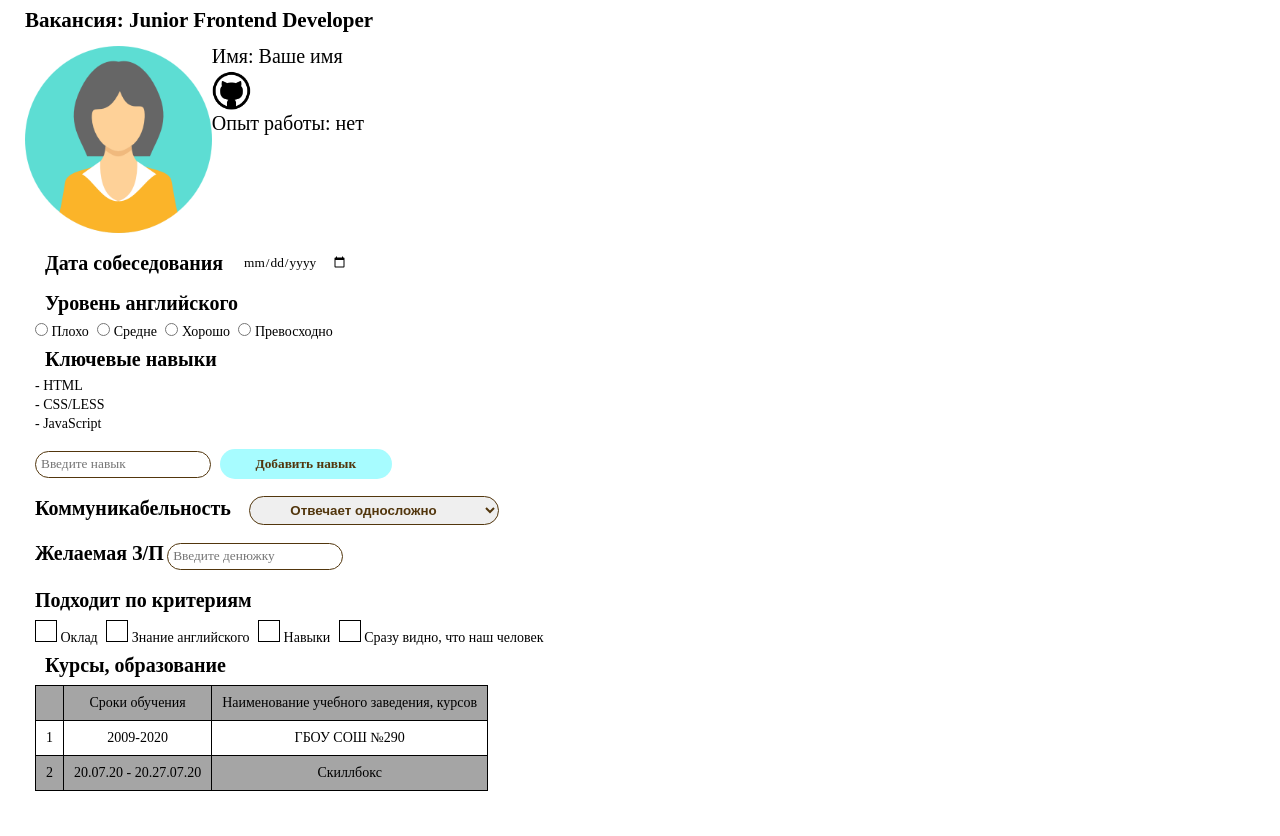
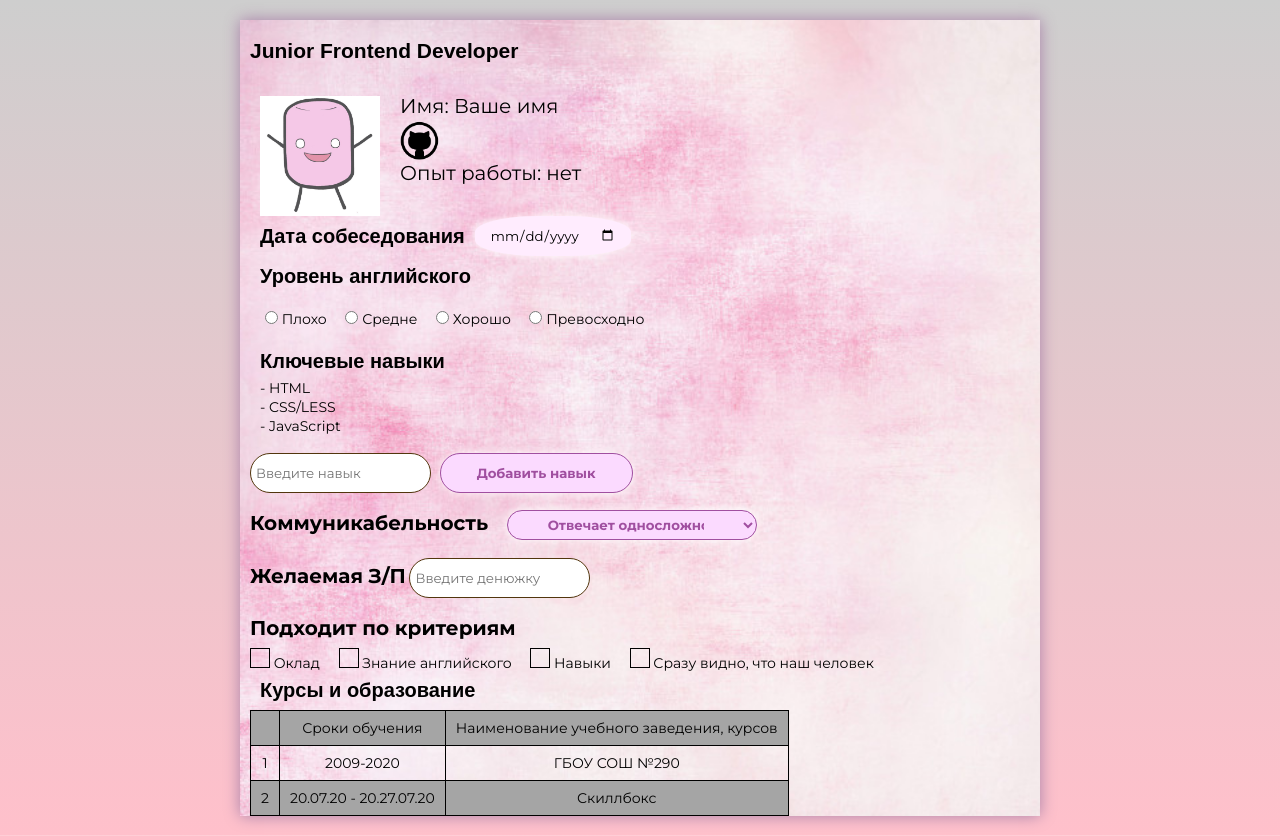
Before and after one commit to PolinaRudich/start, a plain HTML site: page index.html in a window 1280 px wide. Before the commit the page ends 801 px from the top, so only its background shows below. Drawn offline with Linux system fonts and the light colour scheme; a web font is replaced by a local one.

Commit message:
added transition and some style

```diff
--- a/css/style.css
+++ b/css/style.css
@@ -3,24 +3,46 @@
   padding: 0;
   margin: 0;
   border: 0;
+  box-sizing: border-box;
+  font-family: Montserrat;
+
 }
 nav, footer, header, aside {
   display: block;
 }
+header{
+  padding: 20px 0px 20px 10px;
+}
 html, body {
-  height: 100%;
+
   width: 100%;
+
+  object-fit: cover;
+  position: absolute;
   font-size: 100%;
   line-height: 1;
   font-size: 14px;
   -ms-text-size-adjust: 100%;
   -moz-text-size-adjust: 100%;
   -webkit-text-size-adjust: 100%;
+  background: linear-gradient(rgb(206, 206, 206), pink);
+  background-repeat: no-repeat;
+  background-position: center;
+
+}
+.container{
+  height:100%;
+}
+html{
+
 }
 input, button, textarea {
   font-family: inherit;
+
 }
-
+.inputs{
+  padding: 15px;
+}
 input::-ms-clear {
   display: none;
 }
@@ -53,10 +75,27 @@ img {
 h2,  h4, h5, h6 {
   font-size: inherit;
   font-weight: inherit;
+  font-family: Montserrat;
+}
+option{
+  font-family: Montserrat;
 }
 .wrapper{
-    padding: 10px 10px 0px 25px;
+  width: 800px;
+
+  margin-left: auto;
+  margin-right: auto;
+  margin-top: 20px;
+  margin-bottom: 20px;
+
+  box-shadow:0 0 15px rgb(168, 128, 168);
+  background: url(../images/depositphotos_10086234-stock-photo-soft-pink-background.jpg);
+  background-position: 0 0;
+background-repeat: no-repeat;
+background-size: 100% auto;
+
 }
+
 @media (max-width:1000px){
   .candidate-photo {
     width: 25%;
@@ -69,7 +108,17 @@ h2,  h4, h5, h6 {
 .candidate-photo {
  width: 15%;
  height: 15%;
+ margin:0px 20px;
+
  display: flex;
+}
+img  {
+  transition:transform 2s ease-in-out;
+}
+
+ img:hover {
+
+          transform: rotate(720deg);
 }
 .main-info{
     padding-top: 15px;
@@ -94,20 +143,27 @@ height: 15%;
 /* PROFILE*/
 
 .profile{
-padding: 10px 10px;
+padding: 0px 10px;
 
 
 }
 .date{
 display: flex;
 }
+
 .date-picker{
-margin-left: 10px;
+background-color: rgb(255, 236, 254);
+box-shadow: 0 0 10px rgb(255, 255, 255);
+padding: 0px 15px;
+
+
+border-radius: 40%;
 }
 h3{
 font-size: 20px;
 margin: 10px;
 display: inline-block;
+font-family: 'Mochiy Pop P One', sans-serif;
 
 }
 h4{
@@ -129,11 +185,24 @@ border:1px solid rgb(82, 54, 13);
 border-radius: 37px;
 }
 
-
+label{
+  padding-right: 10px;
+}
 .list{
 opacity: 1;
 
 }
+ul li{
+  margin-left: 10px;
+}
+.textBox_skill{
+  height: 40px;
+  padding: 5px;
+}
+.textBox_skill:hover{
+  box-shadow: 0 0 10px white;
+}
+
 .ic{
 
  margin-left:-19px;
@@ -173,28 +242,35 @@ opacity: 1;
 .textSalary{
 
 }
+
 .button_addNewSkill{
  border-radius: 37px;
   min-height: 20px;
   justify-content: center;
   align-items: center;
   padding: 5px 36px;
-  color: rgb(82, 54, 13);
-  background-color: rgb(167, 252, 255);
+  color: rgb(160, 79, 160);
+  background-color: rgb(251, 218, 255);
   font-weight: 700;
   line-height: 150%;
+  height: 40px;
   text-align: center;
+  border: 1px solid rgb(160, 79, 160);
+  box-shadow: 0 0 10px white;
 }
 .communication{
 border-radius: 37px;
 min-height: 20px;
 border:1px solid rgb(82, 54, 13);
+background-color: rgb(251, 218, 255);
 padding: 5px 36px;
 margin-left: 15px;
-color: rgb(82, 54, 13);
+color: rgb(160, 79, 160);
 font-weight: 700;
 max-width: 250px;
 text-align:  left;
+border: 1px solid rgb(160, 79, 160);
+box-shadow: 0 0 10px white;
 }
 label{
 margin-right: 5px;
@@ -218,3 +294,9 @@ border-collapse: collapse;
 table tr:nth-child(odd) {
 background-color: #a5a5a5;
 }
+table tr:hover{
+  box-shadow: 0 0 5px black;
+}
+h1{
+  font-family: 'Mochiy Pop P One', sans-serif;
+}
--- a/index.html
+++ b/index.html
@@ -5,20 +5,29 @@
     <meta http-equiv="X-UA-Compatible" content="IE=edge">
     <meta name="viewport" content="width=device-width, initial-scale=1.0">
     <link rel="stylesheet" href="css/style.css">
+    <link rel="preconnect" href="https://fonts.googleapis.com">
+<link rel="preconnect" href="https://fonts.gstatic.com" crossorigin>
+<link href="https://fonts.googleapis.com/css2?family=Mochiy+Pop+P+One&display=swap" rel="stylesheet">
+<link href="https://fonts.googleapis.com/css?family=Montserrat:regular,500,600,700,800,900&display=swap" rel="stylesheet" />
+<link rel="preconnect" href="https://fonts.googleapis.com">
+<link rel="preconnect" href="https://fonts.gstatic.com" crossorigin>
+<link href="https://fonts.googleapis.com/css2?family=Mochiy+Pop+P+One&display=swap" rel="stylesheet">
     <base href="#">
     <title>Form</title>
 </head>
 <body>
+    <div class="container">
     <div class="wrapper">
         <article>
     <header class="header">
-        <h1 class="title">Вакансия: Junior Frontend Developer</h1>
+
+        <h1 class="title"> Junior Frontend Developer</h1>
     </header>
 </article>
     <main class="page">
         <div class="main-profile">
             <div class="main-info" >
-                <img class="candidate-photo" src="./images/candidate.jpg" alt="photo">
+                <img class="candidate-photo" src="./images/icon.jpg" alt="photo">
                 <div class="container">
                 <div class="text-info-about-candidate">
                     <h2>Имя: Ваше имя</h2>
@@ -36,7 +45,9 @@
             <form action="" name="infoAboutCandidate">
             <div class="date">
                 <h3>Дата собеседования</h3>
+
                 <input class="date-picker" type="date" id="date" name="date_interview" >
+
             </div>
             <div class="en-lvl">
                 <h3>Уровень английского</h3>
@@ -113,7 +124,7 @@
             </label>
         </div>
         </form>
-            <h3>Курсы, образование</h3>
+            <h3>Курсы и образование</h3>
             <table cellpadding="5">
                 <tr>
                   <td></td>
@@ -135,5 +146,6 @@
         </div>
     </main>
 </div>
+</div>
 </body>
 </html>
```
Also changed, not shown: images/bg.jpg (added), images/depositphotos_10086234-stock-photo-soft-pink-background.jpg (added), images/icon.jpg (added).
